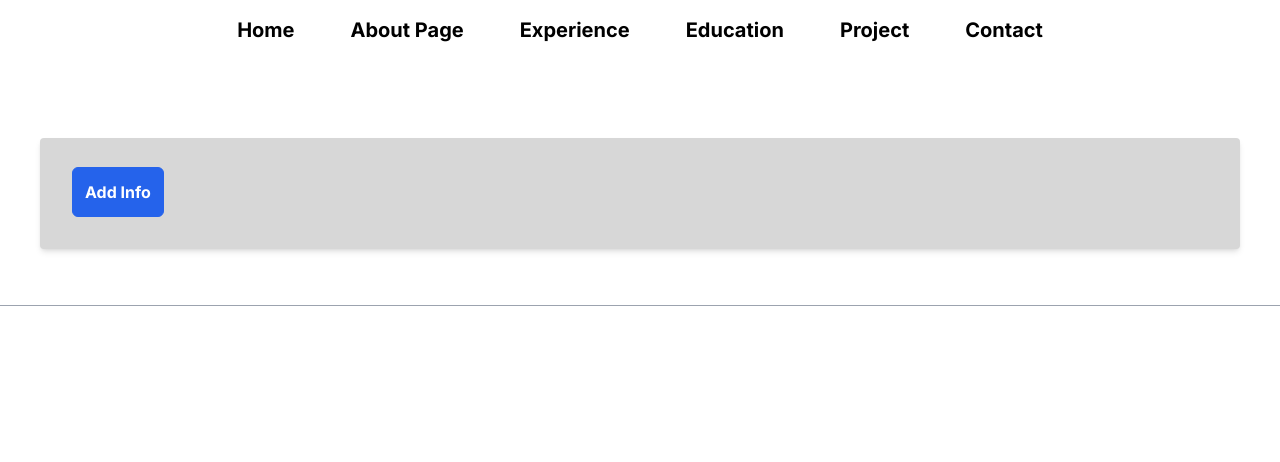
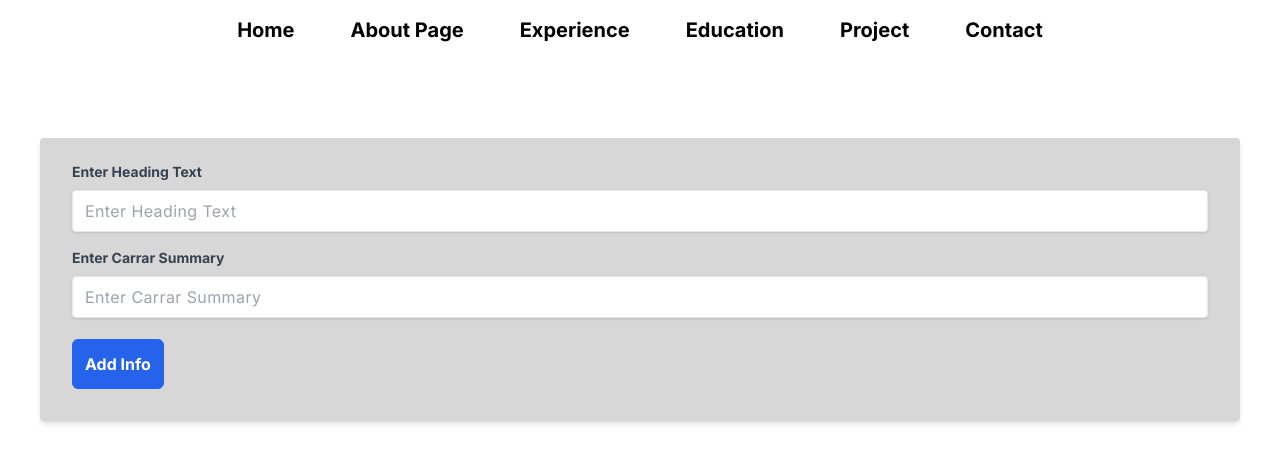
Before and after one commit to easylearningbd/next-js-portfolio-website, a Next.js app: page /admin in a window 1280 px wide. Shown: the top 462 px of the page. Built offline with nearby package versions, Linux system fonts and the light colour scheme.

Commit message:
w07 Create Home Form for Store Data Part 2

```diff
--- /dev/null
+++ b/src/components/admin-view/form-controls/index.js
@@ -0,0 +1,27 @@
+'use client'
+export default function FormControls({controls,formData,setFormData}){
+    return controls.map(controlItem => <div className="mb-4">
+        <level className='block text-gray-700 text-sm font-bold mb-2'>
+            {controlItem.label}
+        </level>
+        <input
+        placeholder={controlItem.placeholder}
+        type={controlItem.type}
+        name={controlItem.name}
+        value={formData[controlItem.name]}
+        onChange={(e) => {
+            setFormData({
+                ...formData,
+                [controlItem.name] : e.target.value
+            })
+        }}
+        className="shadow border rounded w-full py-2 px-3 text-gray-700 tracking-wide focus:outline-none focus:shadow-outline"
+        >
+
+        </input>
+
+    </div>
+
+    )
+
+}
--- a/src/components/admin-view/home/index.jsx
+++ b/src/components/admin-view/home/index.jsx
@@ -1,4 +1,6 @@
 'use client'
+
+import FormControls from "../form-controls"
 
 const controls = [
     {
@@ -16,8 +18,14 @@ const controls = [
 ]
 
 export default function AdminHomeView({formData,setFormData}){
+    console.log(formData);
     return <div className="w-full">
             <div className="bg-[#d7d7d7] shadow-md rounded px-8 pt-6 pb-8 mb-4">
+
+        <FormControls controls={controls}
+         formData={formData}
+         setFormData={setFormData}
+        />
 
         <button className="mt-[5px] border border-blue-600 bg-blue-600 text-white p-3 font-bold text-[16px] focus:bg-green-800 rounded-md">
             Add Info
```
